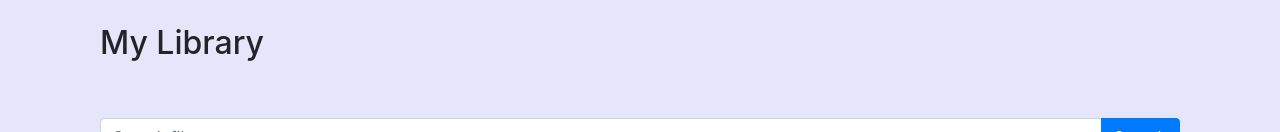
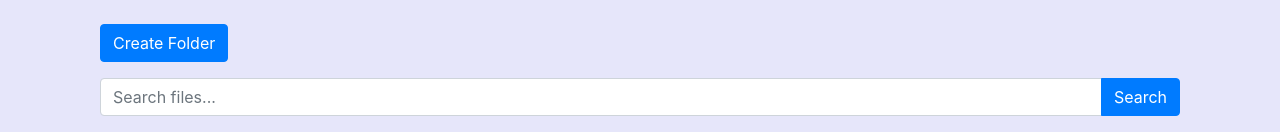
Before and after one commit to mandalusevda/File-Manager, a Django app: page /view_folder/ in a window 1280 px wide. Shown: the part 118-250 px from the top of the page. Run offline with Django 3.2, Linux system fonts and the light colour scheme; the visitor is signed in with stand-in values (Sample User, id 1); data that the repository does not hold is empty; some libraries are stand-ins or nearby versions.

Commit message:
feat(develop): adding subefolder capabilities to folders

```diff
--- a/myfiles/templates/myfiles/base.html
+++ b/myfiles/templates/myfiles/base.html
@@ -14,7 +14,7 @@
         <h1 class="navbar-brand" href="{% url 'home' %}">File Manager</h1><br>
         <div class="navbar-nav ml-auto">
             {% if user.is_authenticated %}
-            <a href="{% url 'create_folder_root' %}" class="btn btn-primary mb-3">Create Folder</a>
+                <a href="{% url 'create_folder_root' %}" class="btn btn-primary mb-3">Create Folder</a>
                 <a class="nav-item nav-link" href="{% url 'logout' %}">Logout</a>
             {% else %}
                 <a class="nav-item nav-link" href="{% url 'login' %}">Login</a>
--- a/myfiles/templates/myfiles/folder_view.html
+++ b/myfiles/templates/myfiles/folder_view.html
@@ -19,8 +19,7 @@
 <body style="background-color:lavender">
 <div class="container mt-4">
     {% if user.is_authenticated %}
-        <h2>My Library</h2> <br><br>
-
+        <a href="{% url 'create_folder' folder_id=folder.id %}" class="btn btn-primary mb-3">Create Folder</a>
         <form method="get" action="{% url 'library_view' %}">
             <div class="input-group mb-3">
                 <input type="text" name="query" class="form-control" placeholder="Search files..." value="{{ query }}">
--- a/myfiles/views.py
+++ b/myfiles/views.py
@@ -128,25 +128,24 @@ def create_folder(request, folder_id=None):
         form = FolderForm(request.POST)
 
         if form.is_valid():
-            # Extract folder name from the form
             folder_name = form.cleaned_data.get('name')
 
             # Default to "New Folder" if the name is empty
             if not folder_name:
                 folder_name = "New Folder"
 
-            # Ensure the folder name is unique within the user's folders, including parent folder context
+            # Ensure the folder name is unique
             original_name = folder_name
             counter = 1
             while Folder.objects.filter(name=folder_name, owner=request.user, parent=parent_folder).exists():
                 folder_name = f"{original_name} ({counter})"
                 counter += 1
 
-            # Create the new folder and associate it with the current user and the parent folder (if any)
+            # Create the new folder
             new_folder = form.save(commit=False)
             new_folder.owner = request.user
             new_folder.parent = parent_folder
-            new_folder.name = folder_name  # Set the final folder name after ensuring uniqueness
+            new_folder.name = folder_name
             new_folder.save()
 
             # Redirect to the folder view page
```
